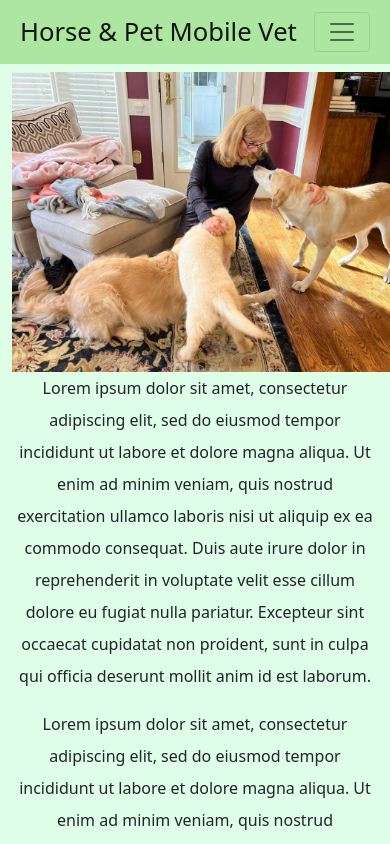
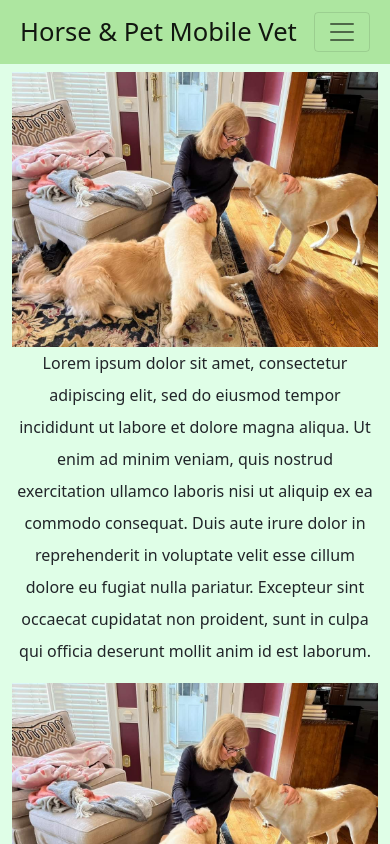
Before and after one commit to benclark1110/horse-and-pet-mobile-vet, a React (Create React App) app: page /about in a window 390 px wide. Built offline with nearby package versions, Linux system fonts and the light colour scheme.

Commit message:
about page flex

```diff
--- a/src/index.css
+++ b/src/index.css
@@ -4,6 +4,7 @@ html, body {
   margin: 0;
   overflow-x: hidden;
   min-height: 100vh;
+  background-color: #dffee7;
 }
 
 .container {
@@ -37,7 +38,7 @@ html, body {
 }
 
 .tan {
-  background-color: #dffee7;
+  display: flex;
 }
 
 .green {
@@ -74,3 +75,31 @@ html, body {
   display:flex;
   align-items:center;
 }
+
+.test-pic {
+  width: 100%;
+  height: auto;
+}
+
+.test-col {
+  display: flex;
+  align-items: center;
+}
+
+@media screen and (max-width: 576px) {
+  .blah {
+    flex-direction: column;
+  }
+
+  .blah2 {
+    display: flex;
+  }
+
+  .o1 {
+    order: 1;
+  }
+
+  .o2 {
+    order: 2;
+  }
+}
--- a/src/pages/about-page.tsx
+++ b/src/pages/about-page.tsx
@@ -7,26 +7,26 @@ export const AboutPage: React.FunctionComponent = () => {
 
     return (
     <div>
-        <Row className="tan">
-            <Col>
-                <img className="homeImage" alt="homeImage" src={dogs} />
+        <Row className="blah">
+            <Col className="test-col blah2">
+                <img className="test-pic" src={dogs} />
             </Col>
-            <Col>
+            <Col className="test-col blah2">
             Lorem ipsum dolor sit amet, consectetur adipiscing elit, sed do eiusmod tempor incididunt ut labore et dolore magna aliqua.
             Ut enim ad minim veniam, quis nostrud exercitation ullamco laboris nisi ut aliquip ex ea commodo consequat.
             Duis aute irure dolor in reprehenderit in voluptate velit esse cillum dolore eu fugiat nulla pariatur.
             Excepteur sint occaecat cupidatat non proident, sunt in culpa qui officia deserunt mollit anim id est laborum.
             </Col>
         </Row>
-        <Row className="tan">
-            <Col>
+        <Row className="blah">
+            <Col className="test-col o2 blah2">
             Lorem ipsum dolor sit amet, consectetur adipiscing elit, sed do eiusmod tempor incididunt ut labore et dolore magna aliqua.
             Ut enim ad minim veniam, quis nostrud exercitation ullamco laboris nisi ut aliquip ex ea commodo consequat.
             Duis aute irure dolor in reprehenderit in voluptate velit esse cillum dolore eu fugiat nulla pariatur.
             Excepteur sint occaecat cupidatat non proident, sunt in culpa qui officia deserunt mollit anim id est laborum.
             </Col>
-            <Col>
-                <img className="homeImage" alt="homeImage" src={dogs} />
+            <Col className="o1 test-col blah2">
+                <img className="test-pic" src={dogs} />
             </Col>
         </Row>
     </div>
```
